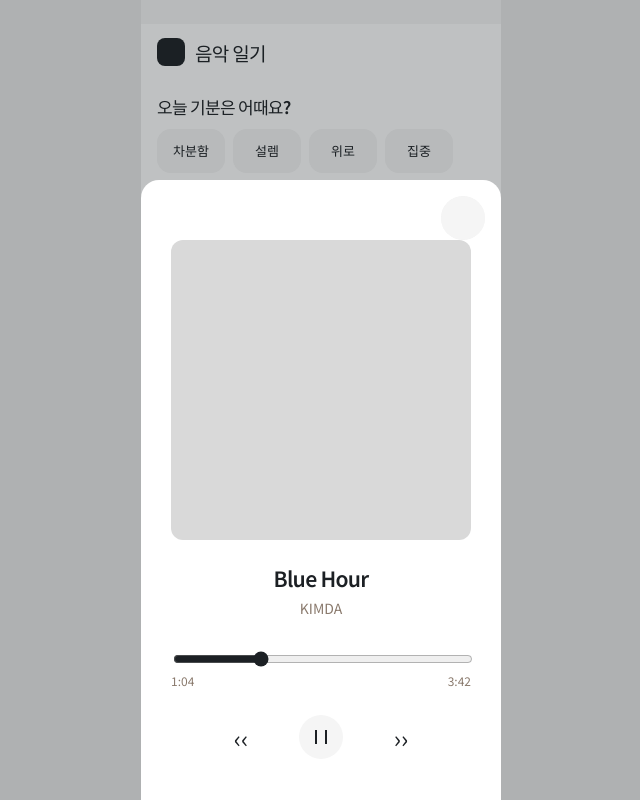
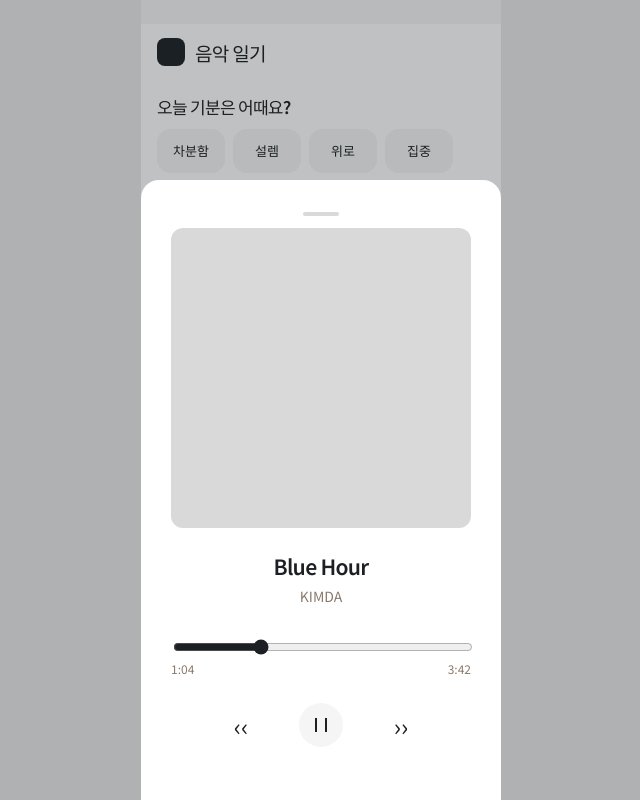
Before and after one commit to hkpiuuyk/project, a React (Vite) app: page / in a window 1280 px wide. Both pictures are taken after a click on the button 782 px from the left and 317 px from the top of the page. Shown: the whole page, without its empty margins (319-959 px from the left). Built offline with nearby package versions, Linux system fonts and the light colour scheme.

Commit message:
feat: 재생 화면 스와이프 축소 기능 추가

```diff
--- a/src/App.css
+++ b/src/App.css
@@ -52,5 +52,5 @@ h2 { margin: 0; font-size: 17px; line-height: 1.35; letter-spacing: -0.7px; font
 .delete-overlay { align-items: center; padding: 20px; }.delete-dialog { width: min(100%, 320px); padding: 28px 20px 20px; border-radius: 16px; background: #fff; text-align: center; box-shadow: 0 10px 32px rgb(28 32 36 / .18); }.delete-dialog h2 { font-size: 18px; font-weight: 700; }.delete-dialog p { margin: 10px 0 24px; color: #8a7a6d; font-size: 13px; }.delete-dialog > div { display: flex; gap: 8px; }.delete-dialog button { flex: 1; height: 44px; border: 0; border-radius: 10px; background: #f5f5f5; color: #1c2024; font-size: 15px; font-weight: 600; }.delete-dialog .confirm-delete { background: #1c2024; color: #fff; }
 .song-add-sheet { width: min(100%, 360px); min-height: 500px; padding: 16px 20px 28px; border-radius: 20px 20px 0 0; background: #fff; display: flex; flex-direction: column; gap: 14px; animation: sheet-in .2s ease-out; }.song-add-sheet header { height: 44px; display: flex; align-items: center; justify-content: space-between; }.song-add-sheet header h2 { font-size: 18px; font-weight: 700; }.song-add-sheet header button { width: 44px; height: 44px; padding: 0; border: 0; background: none; }.song-add-sheet header img { display: block; width: 44px; height: 44px; }.sheet-search { width: 100%; height: 44px; padding: 0 14px; border-radius: 10px; background: #f5f5f5; display: flex; align-items: center; }.sheet-search input { width: 100%; border: 0; outline: 0; background: transparent; color: #1c2024; font: 400 15px 'Noto Sans KR', sans-serif; }.sheet-search input::placeholder { color: #8a7a6d; opacity: 1; }.song-options { display: flex; flex-direction: column; }.song-option { height: 72px; padding: 12px 0; border: 0; background: #fff; display: flex; align-items: center; gap: 12px; text-align: left; }.song-option .track-copy { height: 48px; }.circle-choice { width: 24px; height: 24px; flex: 0 0 24px; display: grid; place-items: center; border-radius: 50%; color: #fff; font-size: 14px; font-weight: 700; }.circle-choice img { width: 24px; height: 24px; display: block; }.circle-choice.checked { background: #1c2024; }
 .playlist-detail-content { padding-top: 12px; gap: 8px; }.detail-track-list { width: 100%; display: flex; flex-direction: column; gap: 8px; }.detail-track-row { width: 100%; min-height: 108px; padding: 16px 0; display: flex; align-items: center; gap: 12px; }.detail-track-row.dragging { opacity: .45; }.song-actions { margin-left: auto; display: flex; align-items: center; gap: 8px; }.order-handle { width: 32px; height: 40px; flex: 0 0 32px; padding: 8px 4px; border: 0; background: transparent; cursor: grab; touch-action: none; }.order-handle:active { cursor: grabbing; }.order-handle img { display: block; width: 24px; height: 24px; }.song-delete-button { height: 32px; padding: 0 7px; border: 0; border-radius: 7px; background: #f5f5f5; color: #8a7a6d; font-size: 12px; font-weight: 500; }.add-song-button { width: 100%; height: 48px; margin-top: 8px; border: 0; border-radius: 10px; background: #f5f5f5; color: #1c2024; font-size: 15px; font-weight: 500; }
-.player-sheet { width: min(100%, 360px); min-height: 620px; padding: 48px 30px 40px; background: #fff; position: relative; border-radius: 18px 18px 0 0; text-align: center; animation: sheet-in .2s ease-out; }
+.player-sheet { width: min(100%, 360px); min-height: 620px; padding: 32px 30px 40px; background: #fff; position: relative; border-radius: 18px 18px 0 0; text-align: center; touch-action: pan-y; animation: sheet-in .2s ease-out; }.player-sheet-handle { width: 36px; height: 4px; margin: 0 auto 12px; border-radius: 2px; background: #d9d9d9; }
 .sheet-close { position: absolute; top: 16px; right: 16px; width: 44px; height: 44px; padding: 0; border: 0; border-radius: 50%; background: #f5f5f5; }.sheet-close img { display: block; width: 44px; height: 44px; }.sheet-artwork { width: 300px; max-width: 100%; aspect-ratio: 1; margin: 12px auto 24px; border-radius: 12px; background: #d9d9d9; }.player-sheet h2 { font-size: 21px; }.player-sheet p { color: #8a7a6d; margin: 6px 0 30px; font-size: 14px; }.player-sheet input { width: 100%; accent-color: #1c2024; }.time-row { display: flex; justify-content: space-between; color: #8a7a6d; font-size: 12px; }.sheet-controls { display: flex; align-items: center; justify-content: center; gap: 36px; margin-top: 26px; }.sheet-controls button { min-width: 44px; min-height: 44px; border: 0; background: none; color: #1c2024; font-size: 24px; }.sheet-controls .sheet-play { display: grid; place-items: center; border-radius: 50%; background: #f5f5f5; }.sheet-play img { width: 24px; height: 24px; }@keyframes sheet-in { from { transform: translateY(100%); } to { transform: translateY(0); } }
--- a/src/App.tsx
+++ b/src/App.tsx
@@ -96,6 +96,7 @@ function App() {
   const [playing, setPlaying] = useState(false)
   const [playerOpen, setPlayerOpen] = useState(false)
   const [miniPlayerVisible, setMiniPlayerVisible] = useState(false)
+  const [playerDragStart, setPlayerDragStart] = useState<number | null>(null)
   const selectTrack = (nextTrack: Track) => { setTrack(nextTrack); setPlaying(true); setMiniPlayerVisible(true); setPlayerOpen(true) }
   const createPlaylist = () => {
     const name = playlistName.trim()
@@ -196,7 +197,7 @@ function App() {
       <span className="mini-control"><img src={playing ? pauseIcon : playIcon} alt="" /></span><img className="next-icon" src={nextIcon} alt="" />
     </button>}
     <nav className="nav-footer" aria-label="주요 메뉴">{tabs.map(([name, icon]) => <button key={name} className={tab === name ? 'tab active' : 'tab'} onClick={() => { setActivePlaylist(null); setTab(name) }}><img src={icon} alt="" /><span>{name}</span></button>)}</nav>
-    {playerOpen && <div className="player-overlay"><section className="player-sheet" aria-label="전체 플레이어"><button className="sheet-close" onClick={() => setPlayerOpen(false)} aria-label="플레이어 축소"><img src={closeIcon} alt="" /></button><div className="sheet-artwork" /><h2>{track[0]}</h2><p>{track[1]}</p><input aria-label="재생 위치" type="range" defaultValue="28" /><div className="time-row"><span>1:04</span><span>3:42</span></div><div className="sheet-controls"><button aria-label="이전 곡">‹‹</button><button className="sheet-play" onClick={() => setPlaying(!playing)} aria-label={playing ? '일시 정지' : '재생'}><img src={playing ? pauseIcon : playIcon} alt="" /></button><button aria-label="다음 곡">››</button></div></section></div>}
+    {playerOpen && <div className="player-overlay" onClick={() => setPlayerOpen(false)}><section className="player-sheet" onClick={event => event.stopPropagation()} onPointerDown={event => setPlayerDragStart(event.clientY)} onPointerUp={event => { if (playerDragStart !== null && event.clientY - playerDragStart > 80) setPlayerOpen(false); setPlayerDragStart(null) }} onPointerCancel={() => setPlayerDragStart(null)} aria-label="전체 플레이어"><div className="player-sheet-handle" aria-hidden="true" /><div className="sheet-artwork" /><h2>{track[0]}</h2><p>{track[1]}</p><input aria-label="재생 위치" type="range" defaultValue="28" /><div className="time-row"><span>1:04</span><span>3:42</span></div><div className="sheet-controls"><button aria-label="이전 곡">‹‹</button><button className="sheet-play" onClick={() => setPlaying(!playing)} aria-label={playing ? '일시 정지' : '재생'}><img src={playing ? pauseIcon : playIcon} alt="" /></button><button aria-label="다음 곡">››</button></div></section></div>}
     {createSheetOpen && <div className="create-overlay"><section className="create-sheet" aria-label="새 플레이리스트 만들기"><header><h2>새 플레이리스트</h2><button onClick={() => setCreateSheetOpen(false)} aria-label="닫기"><img src={closeIcon} alt="" /></button></header><input autoFocus value={playlistName} onChange={event => setPlaylistName(event.target.value)} onKeyDown={event => event.key === 'Enter' && createPlaylist()} placeholder="예: 비 오는 날 듣는 곡" aria-label="플레이리스트 이름" /><button className="create-button" onClick={createPlaylist}>만들기</button></section></div>}
     {songAddSheetOpen && <div className="create-overlay" onClick={() => setSongAddSheetOpen(false)}><section className="song-add-sheet" onClick={event => event.stopPropagation()} aria-label="플레이리스트에 곡 추가"><header><h2>곡 추가</h2><button onClick={() => setSongAddSheetOpen(false)} aria-label="닫기"><img src={closeIcon} alt="" /></button></header><label className="sheet-search"><input placeholder="검색" aria-label="추가할 곡 검색" /></label><div className="song-options">{availableSongs.map(item => { const selected = selectedSongNames.includes(item[0]); return <button key={item[0]} className="song-option" onClick={() => toggleSong(item[0])}><span className="artwork" /><span className="track-copy"><strong>{item[0]}</strong><span>{item[1]}</span></span><span className={selected ? 'circle-choice checked' : 'circle-choice'}>{selected ? '✓' : <img src={checkboxCircleIcon} alt="" />}</span></button> })}</div>{availableSongs.length === 0 && <p className="no-results">추가할 수 있는 곡이 없어요.</p>}<button className="create-button" onClick={addSongsToPlaylist}>{selectedSongNames.length}곡 추가</button></section></div>}
     {playlistPendingDelete && <div className="create-overlay delete-overlay" onClick={() => setPlaylistPendingDelete(null)}><section className="delete-dialog" onClick={event => event.stopPropagation()} role="dialog" aria-modal="true" aria-labelledby="delete-title"><h2 id="delete-title">플레이리스트를 삭제할까요?</h2><p>삭제한 플레이리스트는 되돌릴 수 없어요.</p><div><button onClick={() => setPlaylistPendingDelete(null)}>취소</button><button className="confirm-delete" onClick={() => deletePlaylist(playlistPendingDelete)}>삭제</button></div></section></div>}
```
